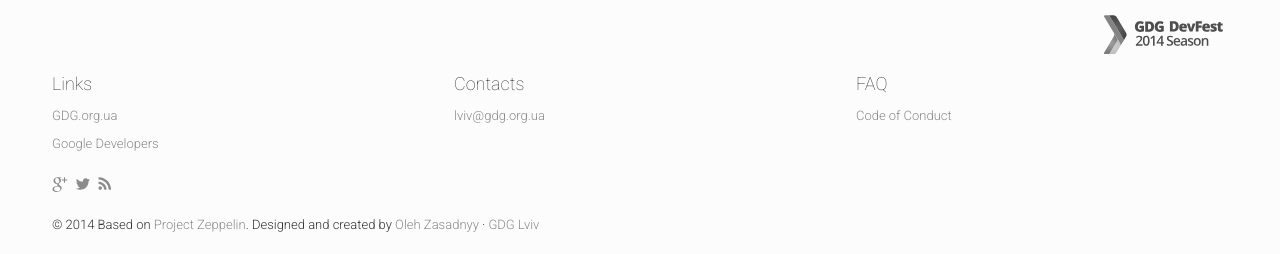
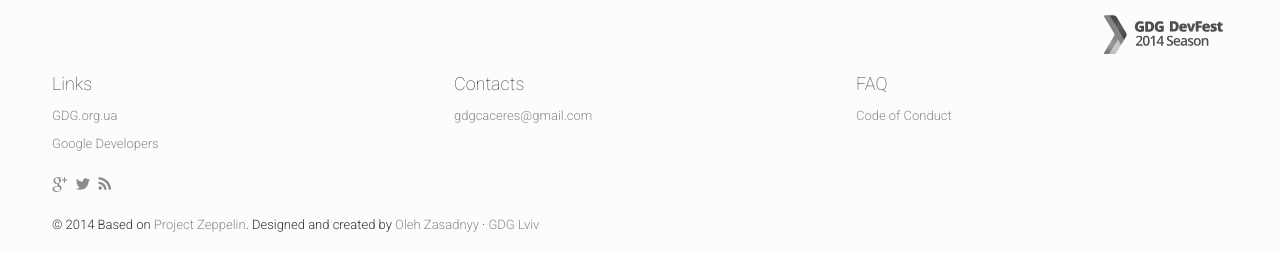
Before and after one commit to Damunozl/zeppelin, a Jekyll site: the page built from index.html, in a window 1280 px wide and 900 px high, scrolled down 7272 px. Shown: the part 643-897 px from the top of the window. Built offline with Jekyll 4.4.1, drawn with Linux system fonts in a browser that asks for light colours; nearby versions of some CDN libraries; comment, search, counter and statistics services are not loaded.

Commit message:
Update _config.yml

```diff
--- a/_config.yml
+++ b/_config.yml
@@ -100,8 +100,8 @@
 eventDoorTime: "09:00"
 eventEndTime: "2015-10-25T20:00"
 eventPlaceCoordinates: "39,47904040, -6,3427293"
-mapCenterCoordinates: "39.4833, -6.3667"
-mapMobileCenterCoordinates: "39,47904040, -6,3427293"
+mapCenterCoordinates: "39,47904040, -6,3427293"
+mapMobileCenterCoordinates: "39.4833, -6.3667"
 
 # Venue Block
 venueBlockTitle: "Lugar"
@@ -190,7 +190,7 @@
  -
   title: "Contacts"
   links:
-   - {link: "mailto:lviv@gdg.org.ua", text: "lviv@gdg.org.ua"}
+   - {link: "mailto:gdgcaceres@gmail.com", text: "gdgcaceres@gmail.com"}
  -
   title: "FAQ"
   links:
```
